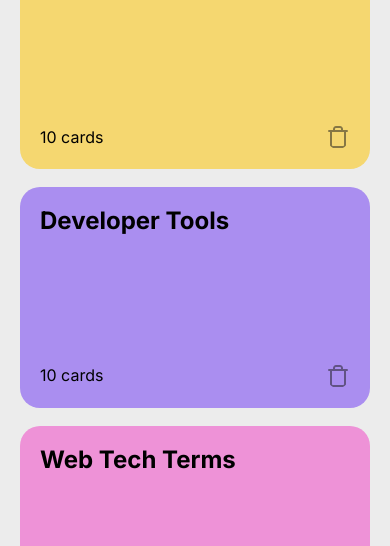
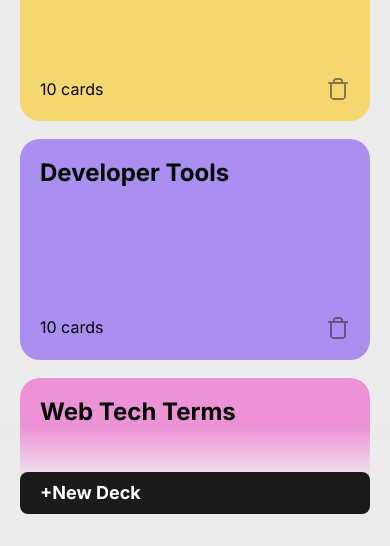
Before and after one commit to ViciousJak/ai-se_project_flashcards, a plain HTML site: page index.html in a window 390 px wide. Shown: the part 262-808 px from the top of the page. Drawn offline with Linux system fonts and the light colour scheme; files whose address does not match are found by name.

```diff
--- a/assets/css/mobile.css
+++ b/assets/css/mobile.css
@@ -1,3 +1,4 @@
+/**/
 #home .deck-view__row {
   display: grid;
   grid-template-columns: repeat(auto-fit, minmax(min(325px, 100%), 353px));
@@ -12,9 +13,16 @@
   height: auto;
 }
 
+/*applies style according to screens as narrow or narrower than 889px*/
 @media screen and (max-width: 889px) {
   .page {
     padding: 20px;
+  }
+
+  .page__main-content {
+    margin-top: 12px;
+    margin-bottom: 0;
+    padding-bottom: 120px;
   }
 
   .header {
@@ -48,6 +56,7 @@
     display: grid;
     grid-template-columns: 1fr;
   }
+
   #home .gallery__title {
     padding: 0;
     margin: 0 0 20px;
@@ -57,4 +66,49 @@
     padding-left: 0;
     justify-content: center;
   }
+
+  #deck-title .gallery__practice {
+  }
+
+  #home .newdeck,
+  #deck-view .gallery__new-card-btn {
+    position: fixed;
+    padding: 12px 20px 12px 20px;
+    bottom: 68px;
+    font-size: 18px;
+    line-height: 100%;
+    border-radius: 8px;
+    background-color: #1a1a1a;
+    color: #ffffff;
+    width: calc(100% - 40px);
+    max-width: 353px;
+    gap: 12px;
+    aspect-ratio: auto;
+    height: auto;
+    left: 0;
+    right: 0;
+    margin: 0 auto;
+    opacity: 1;
+    z-index: 2;
+  }
+
+  .page::after {
+    content: "";
+    position: fixed;
+    bottom: 0;
+    left: 0;
+    right: 0;
+    height: 156px;
+    background: linear-gradient(to bottom, transparent 0%, #ececec 35%);
+    pointer-events: none;
+    z-index: 1;
+  }
+
+  .footer {
+    position: fixed;
+    bottom: 20px;
+    left: 20px;
+    z-index: 2;
+    padding: 0px;
+  }
 }
```
